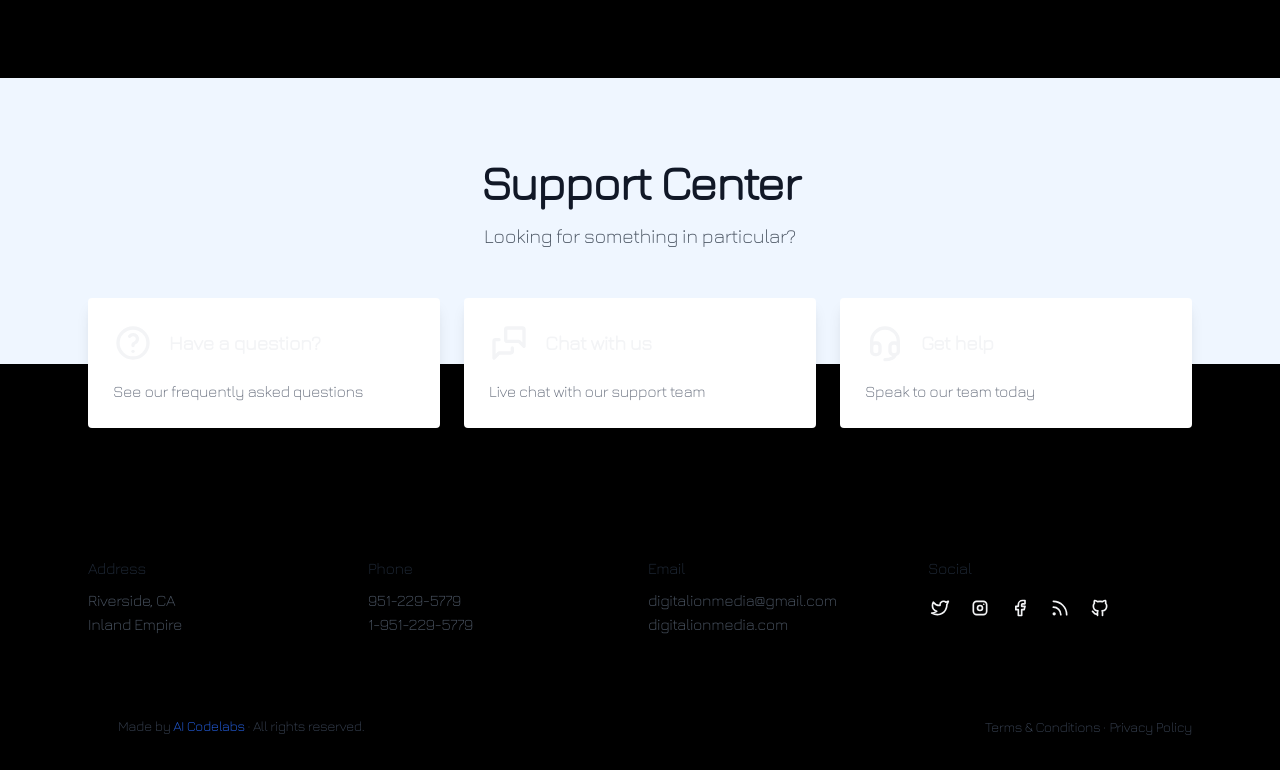
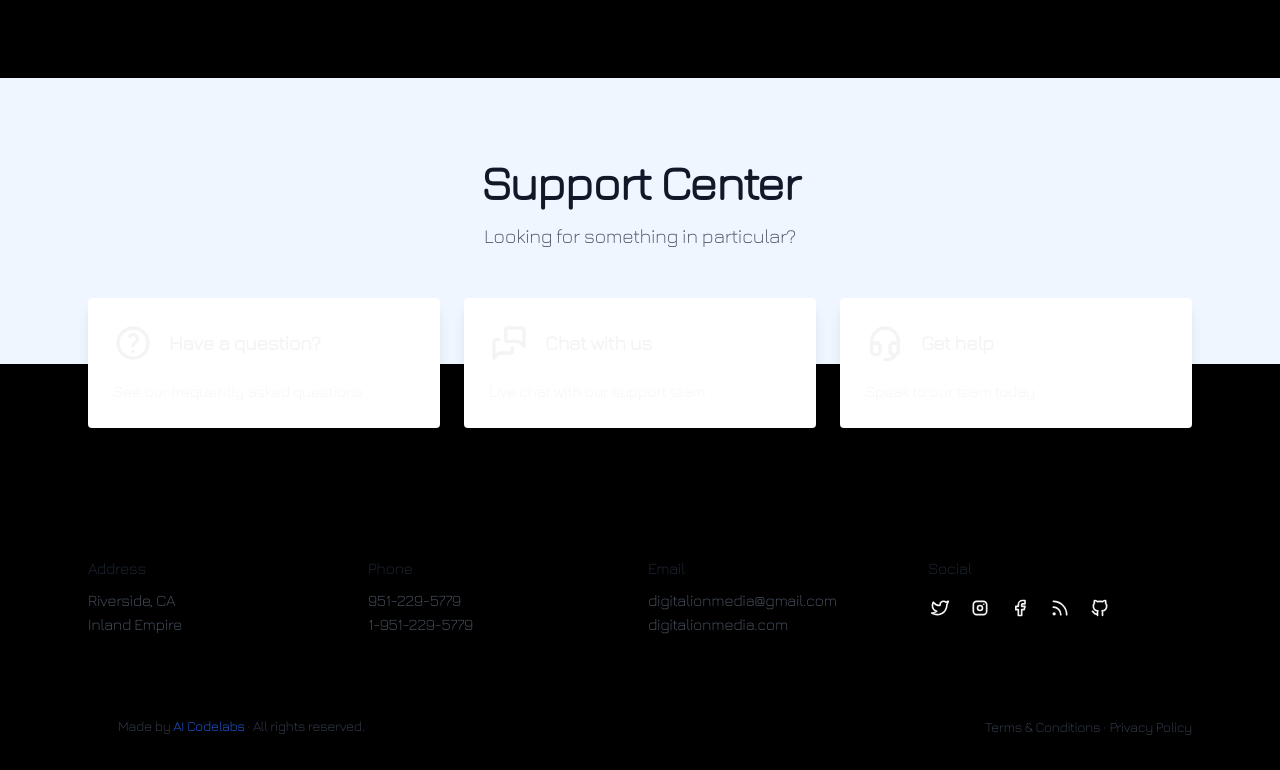
Before and after one commit to teddythelion/digitalionmedia.com, a Next.js app: page /contact in a window 1280 px wide. Shown: the part 1112-1882 px from the top of the page. Built offline with nearby package versions, Linux system fonts and the light colour scheme; a web font is replaced by a local one.

Commit message:
Update Features2.tsx

```diff
--- a/src/components/widgets/Features2.tsx
+++ b/src/components/widgets/Features2.tsx
@@ -23,7 +23,7 @@ const Features2 = ({ header, items }: FeaturesProps) => (
                   {Icon && <Icon className="h-10 w-10" />}
                   <div className="ml-4 text-xl font-bold">{title}</div>
                 </div>
-                {description && <p className="text-md mt-4 text-gray-500 dark:text-gray-400">{description}</p>}
+                {description && <p className="text-md mt-4 text-gray-100 dark:text-gray-100">{description}</p>}
               </a>
             ) : (
               <div className="relative flex min-w-[22em] flex-col rounded border border-transparent bg-white p-6 shadow-lg transition hover:shadow-md dark:border-slate-800 dark:bg-slate-900">
@@ -31,7 +31,7 @@ const Features2 = ({ header, items }: FeaturesProps) => (
                   {Icon && <Icon className="h-10 w-10" />}
                   <div className="ml-4 text-xl font-bold">{title}</div>
                 </div>
-                {description && <p className="text-md mt-4 text-gray-500 dark:text-gray-400$7$750 50 $750 ">{description}</p>}
+                {description && <p className="text-md mt-4 text-gray-100 dark:text-gray-100$7$750 50 $750 ">{description}</p>}
               </div>
             )}
           </Fragment>
```
